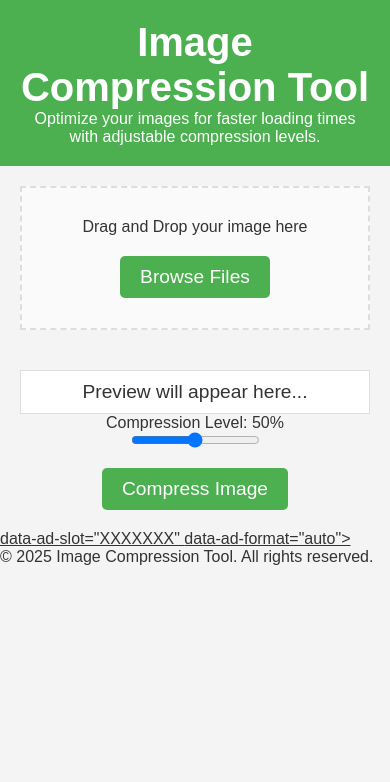
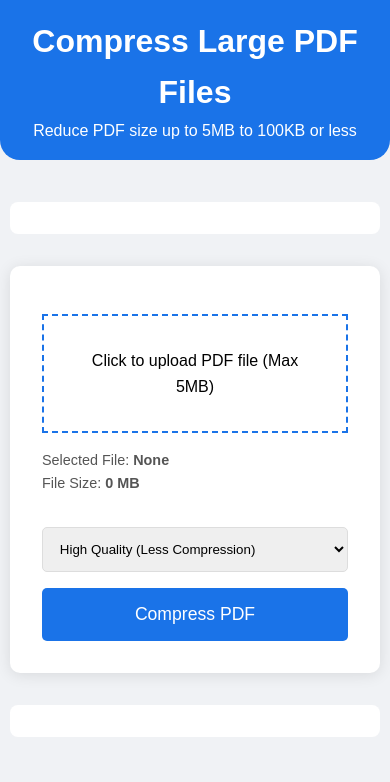
Before and after one commit to ankitkmp/tool, a plain HTML site: page pdf-compress.html in a window 390 px wide. Drawn offline with Linux system fonts and the light colour scheme.

Commit message:
Update pdf-compress.html

```diff
--- a/pdf-compress.html
+++ b/pdf-compress.html
@@ -3,245 +3,275 @@
 <head>
     <meta charset="UTF-8">
     <meta name="viewport" content="width=device-width, initial-scale=1.0">
-  <meta name="description" content="Free image compression tool. Reduce image file size online with adjustable compression levels for faster load times.">
-  <meta name="keywords" content="Image compression, Compress image, Optimize image, Image optimization, Reduce image size">
-  <meta name="author" content="Your Name">
-  <title>Responsive Image Compression Tool</title>
-  <link rel="stylesheet" href="styles.css">
-  <script src="https://cdn.jsdelivr.net/npm/compressorjs@1.1.1/dist/compressor.min.js"></script>
+    <meta name="description" content="Compress large PDF files up to 5MB to 100KB or less. Free online PDF compressor with advanced compression levels.">
+    <meta name="keywords" content="compress large PDF, reduce PDF size, PDF compressor, online PDF tool">
+    <title>Compress Large PDF Files - Reduce PDF Size Online</title>
+    <style>
+        /* CSS Styles */
+        * {
+            box-sizing: border-box;
+            margin: 0;
+            padding: 0;
+        }
+
+        body {
+            font-family: 'Arial', sans-serif;
+            line-height: 1.6;
+            background: #f0f2f5;
+        }
+
+        .container {
+            max-width: 1200px;
+            margin: 0 auto;
+            padding: 20px;
+        }
+
+        header {
+            background: #1a73e8;
+            color: white;
+            padding: 2rem;
+            text-align: center;
+            border-radius: 0 0 20px 20px;
+        }
+
+        .main-content {
+            background: white;
+            padding: 2rem;
+            border-radius: 10px;
+            box-shadow: 0 2px 15px rgba(0,0,0,0.1);
+            margin: 2rem 0;
+        }
+
+        .file-input {
+            border: 2px dashed #1a73e8;
+            padding: 2rem;
+            text-align: center;
+            margin: 1rem 0;
+            cursor: pointer;
+            transition: background 0.3s;
+        }
+
+        .file-input:hover {
+            background: #e0f2ff;
+        }
+
+        #compression-level {
+            width: 100%;
+            padding: 0.8rem;
+            margin: 1rem 0;
+            border: 1px solid #ddd;
+            border-radius: 5px;
+        }
+
+        .compress-btn {
+            background: #1a73e8;
+            color: white;
+            border: none;
+            padding: 1rem 2rem;
+            cursor: pointer;
+            width: 100%;
+            font-size: 1.1rem;
+            border-radius: 5px;
+            transition: background 0.3s;
+        }
+
+        .compress-btn:hover {
+            background: #1557b0;
+        }
+
+        .ad-container {
+            margin: 2rem 0;
+            text-align: center;
+            background: #fff;
+            padding: 1rem;
+            border-radius: 8px;
+        }
+
+        #progress-bar {
+            width: 100%;
+            height: 20px;
+            background: #f0f0f0;
+            margin: 1rem 0;
+            display: none;
+            border-radius: 10px;
+            overflow: hidden;
+        }
+
+        #progress {
+            width: 0%;
+            height: 100%;
+            background: #1a73e8;
+            transition: width 0.3s;
+        }
+
+        .file-info {
+            margin: 1rem 0;
+            font-size: 0.9rem;
+            color: #555;
+        }
+
+        .file-info span {
+            font-weight: bold;
+        }
+
+        .error-message {
+            color: red;
+            margin: 1rem 0;
+            display: none;
+        }
+
+        @media (max-width: 768px) {
+            .container {
+                padding: 10px;
+            }
+
+            header {
+                padding: 1rem;
+            }
+        }
+    </style>
+    <!-- Google AdSense -->
+    <script async src="https://pagead2.googlesyndication.com/pagead/js/adsbygoogle.js?client=ca-pub-YOUR_AD_CLIENT_ID" crossorigin="anonymous"></script>
 </head>
 <body>
     <header>
-    <h1>Image Compression Tool</h1>
-    <p>Optimize your images for faster loading times with adjustable compression levels.</p>
+        <h1>Compress Large PDF Files</h1>
+        <p>Reduce PDF size up to 5MB to 100KB or less</p>
     </header>
 
-  <main>
-    <div class="upload-container">
-      <!-- Drag and Drop Area -->
-      <div id="drag-area" class="drag-area">
-        <p>Drag and Drop your image here</p>
-        <input type="file" id="image-upload" accept="image/*" style="display:none;">
-        <button id="browse-btn">Browse Files</button>
+    <div class="container">
+        <div class="ad-container">
+            <!-- AdSense Ad Unit 1 -->
+            <ins class="adsbygoogle"
+                 style="display:block"
+                 data-ad-client="ca-pub-YOUR_AD_CLIENT_ID"
+                 data-ad-slot="YOUR_AD_SLOT_ID"
+                 data-ad-format="auto"
+                 data-full-width-responsive="true"></ins>
+            <script>(adsbygoogle = window.adsbygoogle || []).push({});</script>
         </div>
 
-      <div id="image-preview">
-        <p>Preview will appear here...</p>
+        <div class="main-content">
+            <div class="file-input" onclick="document.getElementById('pdf-input').click()">
+                <p>Click to upload PDF file (Max 5MB)</p>
+                <input type="file" id="pdf-input" accept=".pdf" hidden>
             </div>
 
-      <label for="compression-slider">Compression Level: <span id="compression-value">50</span>%</label>
-      <input type="range" id="compression-slider" min="0" max="100" value="50" />
-
-      <button id="compress-btn">Compress Image</button>
-
-      <div id="loading-spinner" style="display: none;">
-        <div class="spinner"></div> Compressing...
+            <div class="file-info" id="file-info">
+                <p>Selected File: <span id="file-name">None</span></p>
+                <p>File Size: <span id="file-size">0 MB</span></p>
             </div>
 
-      <div id="result"></div>
-      <a id="download-btn" style="display: none;" href="#" download="compressed-image.jpg">
-        <button>Download Compressed Image</button>
-      </a>
+            <select id="compression-level">
+                <option value="0.9">High Quality (Less Compression)</option>
+                <option value="0.7">Balanced</option>
+                <option value="0.5">Strong Compression</option>
+            </select>
+
+            <div class="error-message" id="error-message">
+                File size exceeds 5MB. Please upload a smaller file.
             </div>
 
-    <!-- AdSense Ad Unit -->
-    <div class="adsense-container">
-      <div id="adsense-ad">
-        <script async src="https://pagead2.googlesyndication.com/pagead/js/adsbygoogle.js"></script>
+            <div id="progress-bar">
+                <div id="progress"></div>
+            </div>
+
+            <button class="compress-btn" onclick="compressPDF()">Compress PDF</button>
+        </div>
+
+        <div class="ad-container">
+            <!-- AdSense Ad Unit 2 -->
             <ins class="adsbygoogle"
                  style="display:block"
-             data-ad-client="ca-pub-XXXXXXX"   <!-- Replace with your AdSense Publisher ID -->
-             data-ad-slot="XXXXXXX"            <!-- Replace with your specific Ad Unit ID -->
-             data-ad-format="auto"></ins>
-        <script>
-             (adsbygoogle = window.adsbygoogle || []).push({});
-        </script>
+                 data-ad-client="ca-pub-YOUR_AD_CLIENT_ID"
+                 data-ad-slot="YOUR_AD_SLOT_ID"
+                 data-ad-format="auto"
+                 data-full-width-responsive="true"></ins>
+            <script>(adsbygoogle = window.adsbygoogle || []).push({});</script>
         </div>
     </div>
-  </main>
-
-  <footer>
-    <p>&copy; 2025 Image Compression Tool. All rights reserved.</p>
-  </footer>
 
     <script>
-    document.addEventListener("DOMContentLoaded", () => {
-      const uploadInput = document.getElementById("image-upload");
-      const imagePreview = document.getElementById("image-preview");
-      const compressionSlider = document.getElementById("compression-slider");
-      const compressionValue = document.getElementById("compression-value");
-      const compressBtn = document.getElementById("compress-btn");
-      const resultDiv = document.getElementById("result");
-      const downloadBtn = document.getElementById("download-btn");
-      const dragArea = document.getElementById("drag-area");
-      const browseBtn = document.getElementById("browse-btn");
-      const loadingSpinner = document.getElementById("loading-spinner");
+        // File Input Handler
+        const fileInput = document.getElementById('pdf-input');
+        const fileName = document.getElementById('file-name');
+        const fileSize = document.getElementById('file-size');
+        const errorMessage = document.getElementById('error-message');
 
-      let selectedImage = null;
-
-      // Update compression level value
-      compressionSlider.addEventListener("input", () => {
-        compressionValue.textContent = compressionSlider.value;
+        fileInput.addEventListener('change', function() {
+            const file = fileInput.files[0];
+            if (file) {
+                if (file.size > 5 * 1024 * 1024) { // 5MB limit
+                    errorMessage.style.display = 'block';
+                    fileInput.value = ''; // Clear file input
+                    fileName.textContent = 'None';
+                    fileSize.textContent = '0 MB';
+                } else {
+                    errorMessage.style.display = 'none';
+                    fileName.textContent = file.name;
+                    fileSize.textContent = (file.size / 1024 / 1024).toFixed(2) + ' MB';
+                }
+            }
         });
 
-      // Handle drag-and-drop functionality
-      dragArea.addEventListener("dragover", (event) => {
-        event.preventDefault();
-        dragArea.classList.add("dragging");
-      });
+        // PDF Compression Logic
+        async function compressPDF() {
+            const file = fileInput.files[0];
+            const compressionLevel = parseFloat(document.getElementById('compression-level').value);
+            const progressBar = document.getElementById('progress-bar');
+            const progress = document.getElementById('progress');
 
-      dragArea.addEventListener("dragleave", () => {
-        dragArea.classList.remove("dragging");
-      });
+            if (!file) {
+                alert('Please select a PDF file first!');
+                return;
+            }
 
-      dragArea.addEventListener("drop", (event) => {
-        event.preventDefault();
-        dragArea.classList.remove("dragging");
-        const file = event.dataTransfer.files[0];
-        handleImage(file);
-      });
+            if (file.size > 5 * 1024 * 1024) {
+                errorMessage.style.display = 'block';
+                return;
+            }
 
-      // Handle image selection via upload button
-      browseBtn.addEventListener("click", () => {
-        uploadInput.click();
-      });
+            // Show progress bar
+            progressBar.style.display = 'block';
+            progress.style.width = '30%';
 
-      uploadInput.addEventListener("change", (event) => {
-        const file = event.target.files[0];
-        handleImage(file);
-      });
+            // Simulated compression (replace with actual backend API call)
+            try {
+                const formData = new FormData();
+                formData.append('file', file);
+                formData.append('quality', compressionLevel);
 
-      function handleImage(file) {
-        if (file && file.type.startsWith("image/")) {
-          const reader = new FileReader();
-          reader.onload = (e) => {
-            const img = new Image();
-            img.onload = () => {
-              imagePreview.innerHTML = `<img src="${e.target.result}" alt="Image Preview" style="max-width: 100%; height: auto;">`;
-              selectedImage = file;
-            };
-            img.src = e.target.result;
-          };
-          reader.readAsDataURL(file);
-        } else {
-          alert("Please select a valid image file.");
+                // Simulated API call delay
+                await new Promise(resolve => setTimeout(resolve, 1500));
+
+                progress.style.width = '100%';
+
+                // Create downloadable link
+                const compressedBlob = new Blob([file], { type: 'application/pdf' });
+                const downloadUrl = URL.createObjectURL(compressedBlob);
+
+                // Create temporary download link
+                const link = document.createElement('a');
+                link.href = downloadUrl;
+                link.download = `compressed_${file.name}`;
+                document.body.appendChild(link);
+                link.click();
+                document.body.removeChild(link);
+
+                // Reset progress
+                setTimeout(() => {
+                    progressBar.style.display = 'none';
+                    progress.style.width = '0%';
+                }, 2000);
+
+            } catch (error) {
+                alert('Compression failed: ' + error.message);
+                progressBar.style.display = 'none';
             }
         }
 
-      // Compress the image when the button is clicked
-      compressBtn.addEventListener("click", () => {
-        if (selectedImage) {
-          loadingSpinner.style.display = 'block'; // Show spinner
-          new Compressor(selectedImage, {
-            quality: compressionSlider.value / 100,
-            success: (compressedImage) => {
-              loadingSpinner.style.display = 'none'; // Hide spinner
-              const compressedImgUrl = URL.createObjectURL(compressedImage);
-              resultDiv.innerHTML = `
-                <p>Compressed Image:</p>
-                <img src="${compressedImgUrl}" alt="Compressed Image" style="max-width: 100%; height: auto;">
-                <p>File size: ${(compressedImage.size / 1024).toFixed(2)} KB</p>
-              `;
-              // Show the download button and set the download link
-              downloadBtn.style.display = 'inline-block';
-              downloadBtn.href = compressedImgUrl;
-            },
-            error: (err) => {
-              console.error(err);
-              loadingSpinner.style.display = 'none'; // Hide spinner if error
-            }
-          });
-        } else {
-          alert("Please upload an image first.");
-        }
-      });
-    });
+        // Initialize AdSense
+        (adsbygoogle = window.adsbygoogle || []).push({});
     </script>
-
-  <style>
-    * {
-      margin: 0;
-      padding: 0;
-      box-sizing: border-box;
-    }
-
-    body {
-      font-family: Arial, sans-serif;
-      background-color: #f4f4f4;
-      color: #333;
-    }
-
-    header {
-      background-color: #4CAF50;
-      color: white;
-      padding: 20px;
-      text-align: center;
-    }
-
-    h1 {
-      font-size: 2.5em;
-    }
-
-    .upload-container {
-      display: flex;
-      flex-direction: column;
-      align-items: center;
-      padding: 20px;
-    }
-
-    #drag-area {
-      width: 100%;
-      max-width: 500px;
-      border: 2px dashed #ddd;
-      padding: 30px;
-      text-align: center;
-      background-color: #fafafa;
-      margin-bottom: 20px;
-    }
-
-    #drag-area.dragging {
-      border-color: #4CAF50;
-      background-color: #e7f7e7;
-    }
-
-    #image-preview {
-      margin-top: 20px;
-      width: 100%;
-      max-width: 500px;
-      height: auto;
-      border: 1px solid #ddd;
-      padding: 10px;
-      background-color: #fff;
-      display: flex;
-      justify-content: center;
-      align-items: center;
-      font-size: 1.2em;
-    }
-
-    button {
-      margin-top: 20px;
-      padding: 10px 20px;
-      font-size: 1.2em;
-      background-color: #4CAF50;
-      color: white;
-      border: none;
-      cursor: pointer;
-      border-radius: 5px;
-    }
-
-    button:hover {
-      background-color: #45a049;
-    }
-
-    #loading-spinner {
-      margin-top: 20px;
-      text-align: center;
-      font-size: 1.2em;
-      display: none;
-    }
-
-    .spinner {
-      border: 5px solid #f3f3f3;
-      border-top: 5px solid #4CAF50;
-      border-radius: 50%;
-      width: 40
+</body>
+</html>
```
Lines whose indentation alone changed are shown as unchanged.
